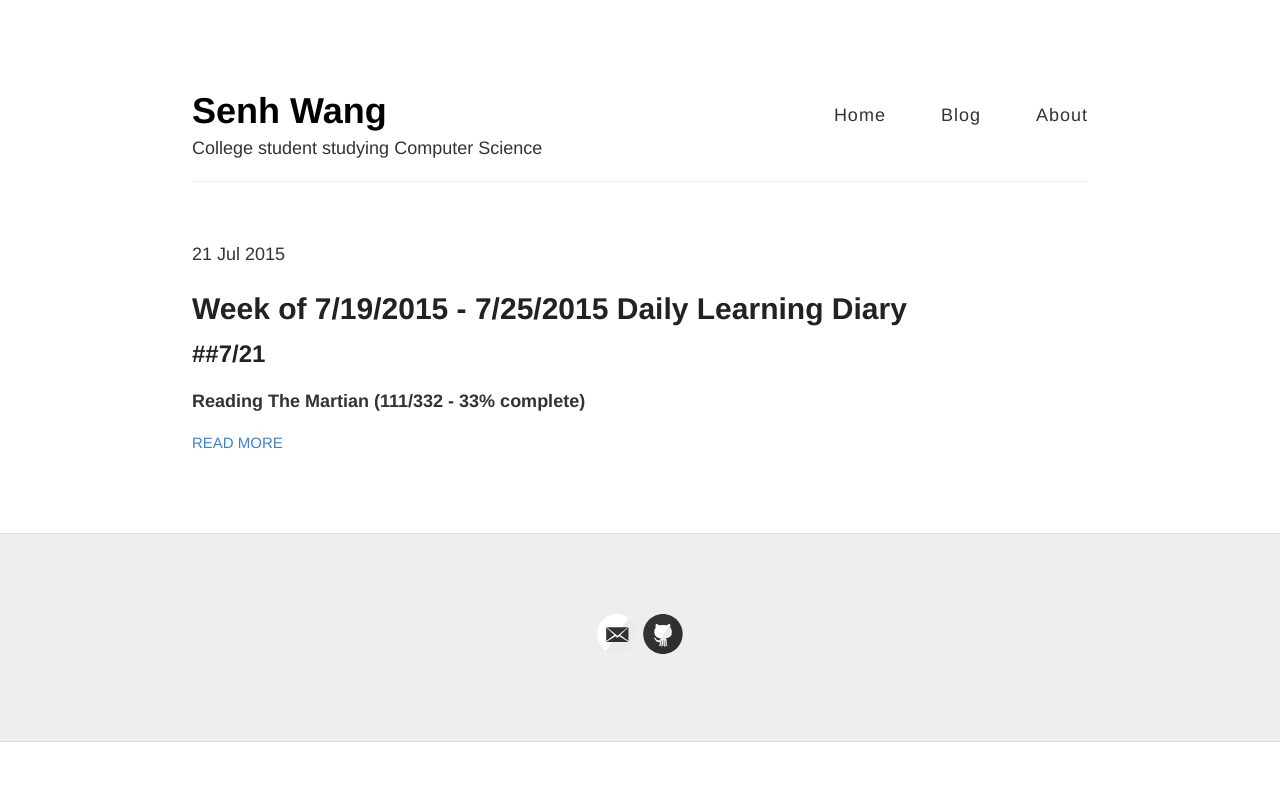
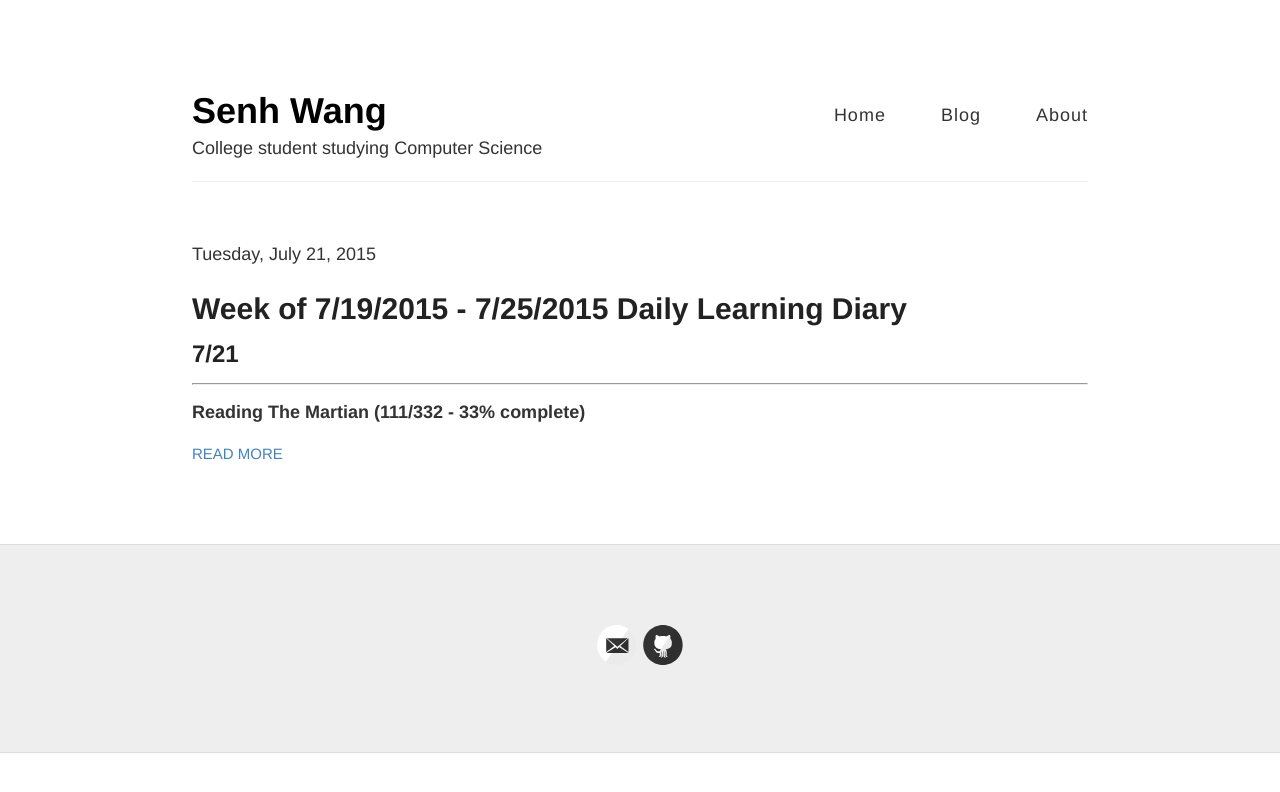
Before and after one commit to SenhW/senhw.github.io, a Jekyll site: the page built from blog/index.html, in a window 1280 px wide. Shown: the top 792 px of the page. Built offline with Jekyll 4.4.1, drawn with Linux system fonts in a browser that asks for light colours; Markdown is read by kramdown in place of the engine named in the settings.

Commit message:
Changing blog post url structure

```diff
--- a/_config.yml
+++ b/_config.yml
@@ -55,7 +55,7 @@ baseurl: ""
 
 markdown: redcarpet
 highlighter: pygments
-permalink: /blog/:year/:month/:day/:title
+permalink: /blog/:title
 
 # The release of Jekyll Now that you're using
 version: v1.1.0
--- a/blog/index.html
+++ b/blog/index.html
@@ -7,7 +7,7 @@ title: Senh's Blog
   {% for post in site.posts %}
     <article class="post">
 
-      <p>{{ post.date | date_to_string }}</p>
+      <p>{{ post.date | date: "%A, %B %-d, %Y" }}</p>
       <h1><a href="{{ site.baseurl }}{{ post.url }}">{{ post.title }}</a></h1>
 
       <div class="entry">
```
Also changed, not shown: _posts/2015-07-21-7-19-2015-learning-diary.md (renamed from _posts/2015-07-21-learning-diary.md, +2 -1 lines).
